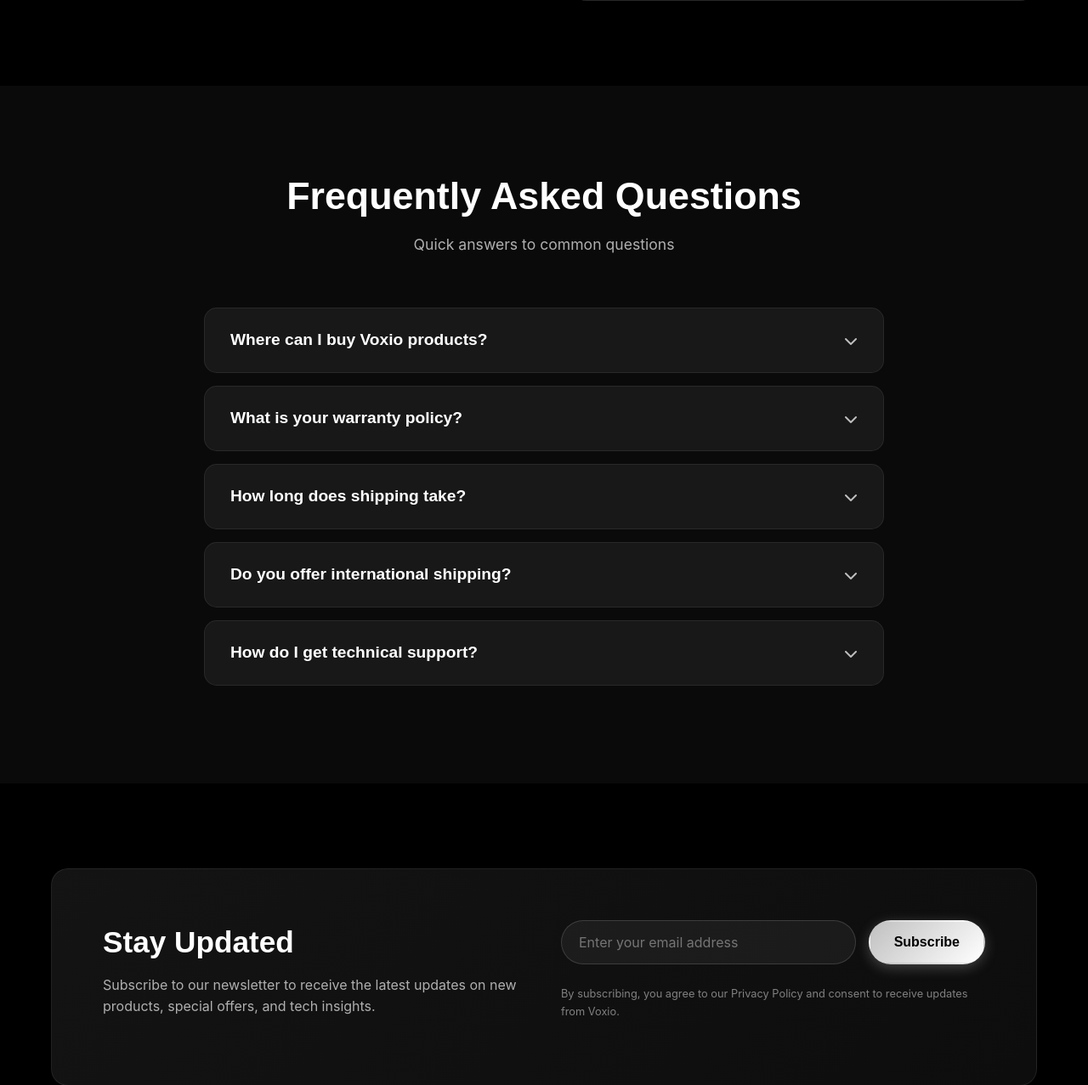
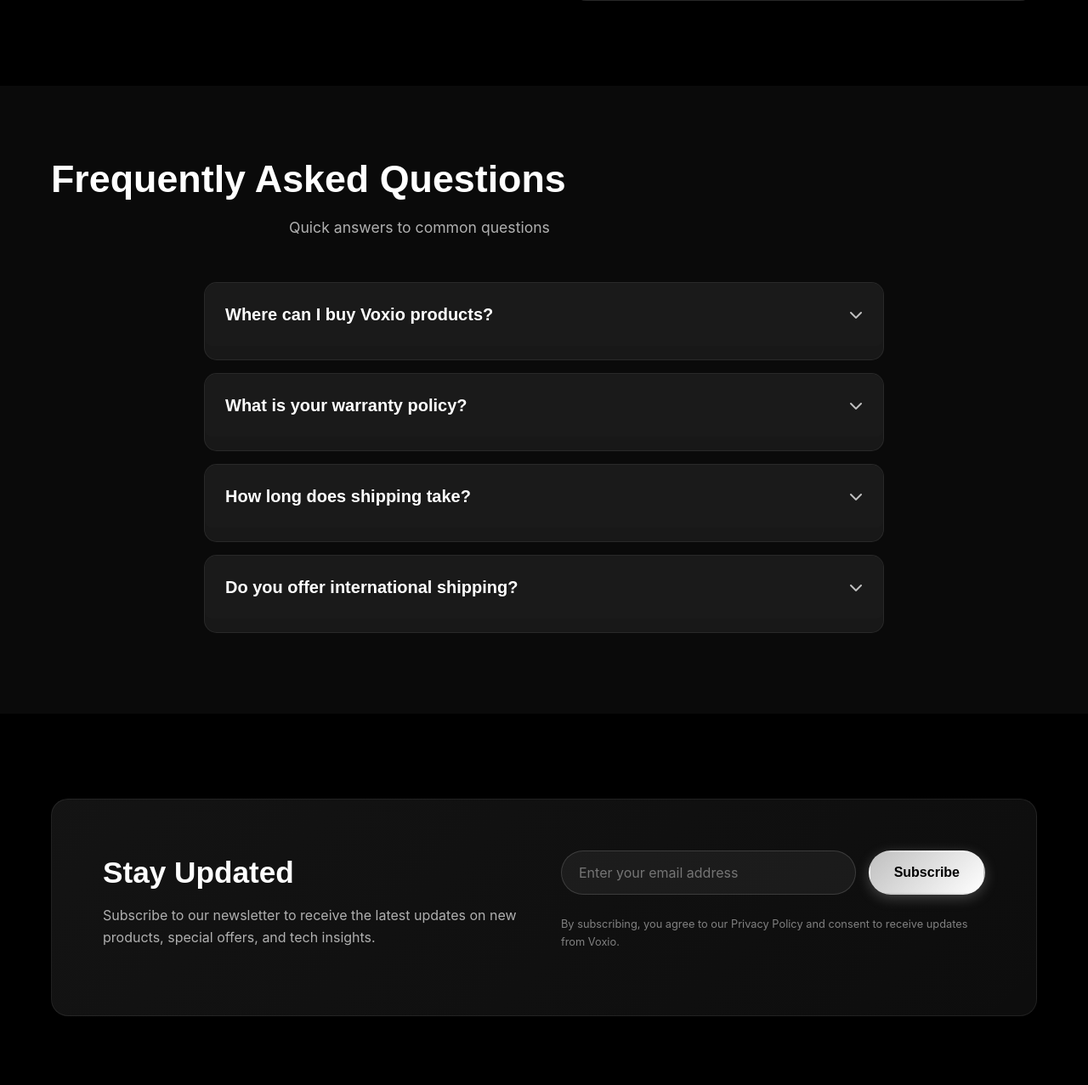
Before and after one commit to towhid871/e-commerce-by-Django-1-, a Django app: page /connect/ in a window 1280 px wide. Shown: the part 1407-2684 px from the top of the page at 85% size. Run offline with Django 5.2, Linux system fonts and the light colour scheme.

Commit message:
Update connect

```diff
--- a/static/css/style.css
+++ b/static/css/style.css
@@ -2022,3 +2022,59 @@ textarea.form-control {
     font-size: 18px;
     opacity: 0.75;
 }
+
+
+
+
+
+
+
+
+
+
+
+
+
+.faq-section {
+    padding: 5rem 0;
+}
+
+.faq-question {
+    display: flex;
+    justify-content: space-between;
+    align-items: center;
+    padding: 1.5rem;
+    background: #1a1a1a;
+    cursor: pointer;
+    border-radius: 8px;
+    margin-bottom: 1rem;
+    transition: background 0.3s;
+}
+
+.faq-question:hover {
+    background: #2a2a2a;
+}
+
+.faq-question h3 {
+    margin: 0;
+    font-size: 1.25rem;
+}
+
+.faq-answer {
+    display: none;
+    padding: 1.5rem;
+    background: #111;
+    border-radius: 0 0 8px 8px;
+}
+
+.faq-item.active .faq-answer {
+    display: block;
+}
+
+.faq-item.active .faq-question i {
+    transform: rotate(180deg);
+}
+
+.faq-question i {
+    transition: transform 0.3s;
+}
--- a/static/js/main.js
+++ b/static/js/main.js
@@ -214,3 +214,25 @@ document.addEventListener('DOMContentLoaded', function() {
         }, 1000);
     });
 });
+
+
+
+
+
+
+
+
+
+
+
+// FAQ Accordion
+document.addEventListener('DOMContentLoaded', function () {
+    const faqQuestions = document.querySelectorAll('.faq-question');
+
+    faqQuestions.forEach(question => {
+        question.addEventListener('click', function () {
+            const faqItem = this.parentElement;
+            faqItem.classList.toggle('active');
+        });
+    });
+});
--- a/templates/connect.html
+++ b/templates/connect.html
@@ -148,63 +148,56 @@
     </section>
 
     <!-- FAQ Section -->
-    <section class="faq-section">
+    <!-- FAQ Section -->
+    <section class="faq-section py-5 bg-dark text-white">
         <div class="container">
-            <div class="section-header">
-                <h2 class="section-title">Frequently Asked Questions</h2>
-                <p class="section-subtitle">Quick answers to common questions</p>
+            <div class="text-center mb-5">
+                <h2 class="section-title display-5 fw-bold">Frequently Asked Questions</h2>
+                <p class="section-subtitle lead">Quick answers to common questions</p>
             </div>
 
             <div class="faq-container">
-                <div class="faq-item animate-on-scroll">
+                <div class="faq-item">
                     <div class="faq-question">
                         <h3>Where can I buy Voxio products?</h3>
                         <i class="fas fa-chevron-down"></i>
                     </div>
                     <div class="faq-answer">
-                        <p>Voxio products are available on major online retailers including Amazon, Walmart, Best Buy, and eBay. You can also purchase directly from authorized resellers in select countries.</p>
+                        <p>You can buy Voxio products from our official social platforms, authorized retailers, or trusted online marketplaces like Daraz. Check the "Connect" page for more details.</p>
                     </div>
                 </div>
 
-                <div class="faq-item animate-on-scroll">
+                <div class="faq-item">
                     <div class="faq-question">
                         <h3>What is your warranty policy?</h3>
                         <i class="fas fa-chevron-down"></i>
                     </div>
                     <div class="faq-answer">
-                        <p>All Voxio products come with a 2-year limited warranty covering manufacturing defects. The warranty does not cover accidental damage, water damage (beyond specified ratings), or normal wear and tear.</p>
+                        <p>All Voxio products come with a 6 months sell-date warranty. Warranty covers manufacturing defects only. Please keep your receipt and contact us for claims.</p>
                     </div>
                 </div>
 
-                <div class="faq-item animate-on-scroll">
+                <div class="faq-item">
                     <div class="faq-question">
                         <h3>How long does shipping take?</h3>
                         <i class="fas fa-chevron-down"></i>
                     </div>
                     <div class="faq-answer">
-                        <p>Shipping times vary by location and retailer. Most orders within the US arrive within 3-5 business days. International shipping typically takes 7-14 business days depending on the destination.</p>
+                        <p>Shipping times vary by location and retailer. Most orders within the arrive within 3-5 business days.</p>
                     </div>
                 </div>
 
-                <div class="faq-item animate-on-scroll">
+                <div class="faq-item">
                     <div class="faq-question">
                         <h3>Do you offer international shipping?</h3>
                         <i class="fas fa-chevron-down"></i>
                     </div>
                     <div class="faq-answer">
-                        <p>Yes, we ship to over 50 countries worldwide through our retail partners. Shipping costs and delivery times vary by country. Please check with the specific retailer for international shipping details.</p>
+                        <p>Coming soon</p>
                     </div>
                 </div>
 
-                <div class="faq-item animate-on-scroll">
-                    <div class="faq-question">
-                        <h3>How do I get technical support?</h3>
-                        <i class="fas fa-chevron-down"></i>
-                    </div>
-                    <div class="faq-answer">
-                        <p>You can contact our technical support team via email at support@voxio.com or call our support line at +1 (555) 123-4567. We also have comprehensive online guides and tutorials available.</p>
-                    </div>
-                </div>
+                <!-- আরও FAQ যোগ করতে পারো -->
             </div>
         </div>
     </section>
@@ -242,5 +235,4 @@
 
 
 
-
 {% endblock %}
```
